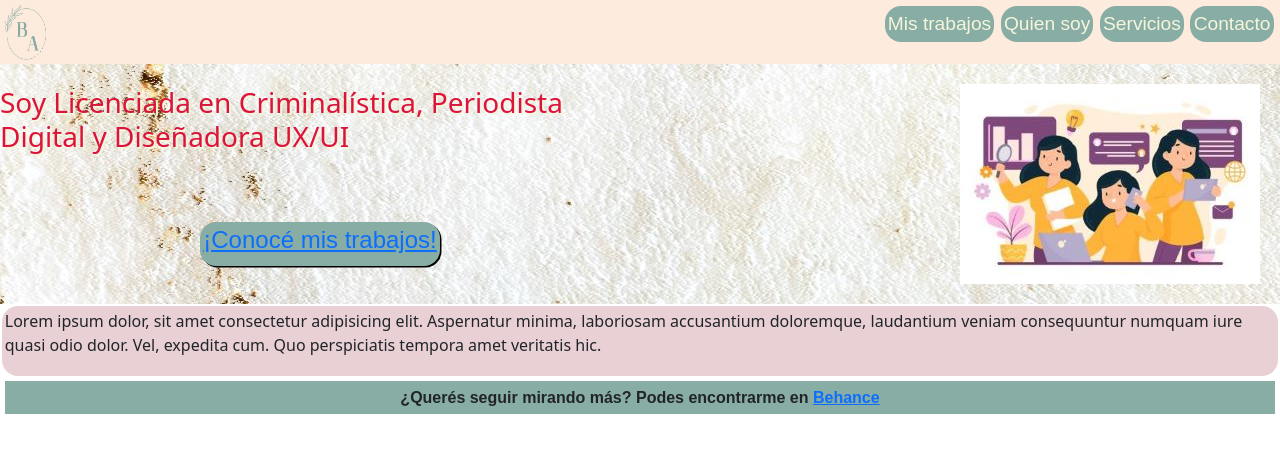
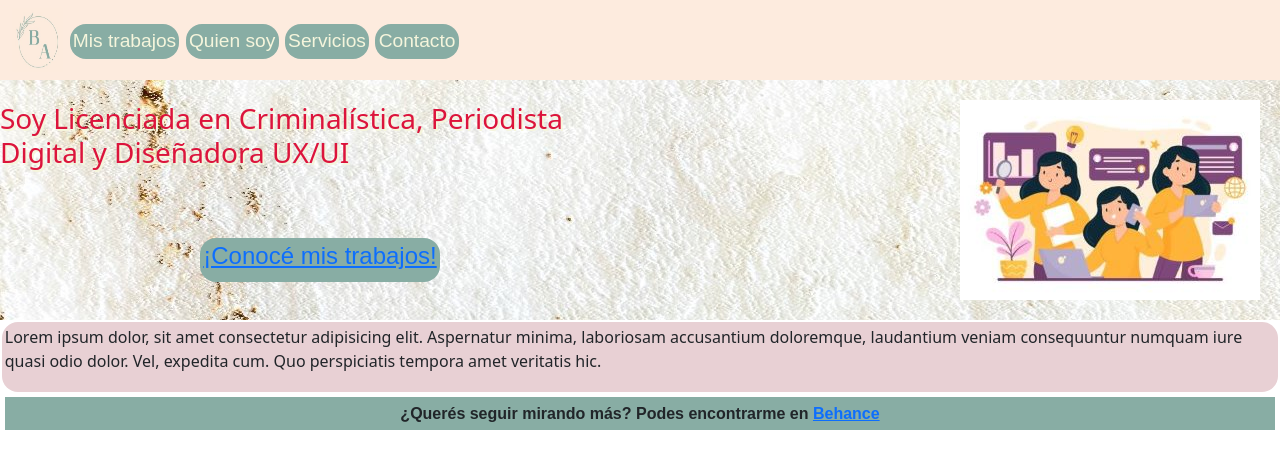
Before and after one commit to mbelenalvarez/mbelenalvarez, a plain HTML site: page index.html in a window 1280 px wide. Drawn offline with nearby package versions, Linux system fonts and the light colour scheme.

Commit message:
solucionando boot

```diff
--- a/css/main.css
+++ b/css/main.css
@@ -11,7 +11,6 @@
     font-family: Arial, Helvetica, sans-serif;
     font-weight: bold;
     display: flex;
-    justify-content: space-between;
 }
 
 header img{
@@ -78,8 +77,8 @@ nav ul li:hover {
     border-radius: 1rem;
     padding: 0.2rem;
     margin: 0.2rem;
-    box-shadow: 1.5px 1.5px black;
     grid-area: menuBoton;
+    text-align: center;
 }
 
 .imagenMujer {
--- a/index.html
+++ b/index.html
@@ -14,17 +14,31 @@
 </head>
 
 <body>
-    <!-- menu -->
     <header class="header">
-        <img src="multimedia/logo.jpg" alt="logo">
-            <nav class="menu">
-                <ul>
-                    <li> <a class="colorTexto" aria-current="page" href= "./paginas/misTrabajos.html"> Mis trabajos </a> </li>
-                    <li> <a class="colorTexto aria-current="page" href="./paginas/quienSoy.html"> Quien soy </a> </li>
-                    <li> <a class="colorTexto" aria-current="page" href="./paginas/servicios.html"> Servicios </a> </li>
-                    <li> <a class="colorTexto" aria-current="page" href="./paginas/contacto.html"> Contacto </a> </li>
+        <nav class="navbar navbar-expand-lg justify-content-end">
+            <div class="container-fluid">
+              <img src="multimedia/logo.jpg" alt="logo">
+              <button class="navbar-toggler" type="button" data-bs-toggle="collapse" data-bs-target="#navbarSupportedContent" aria-controls="navbarSupportedContent" aria-expanded="false" aria-label="Toggle navigation">
+                <span class="navbar-toggler-icon"></span>
+              </button>
+              <div class="collapse navbar-collapse  justify-content-end" id="navbarSupportedContent">
+                <ul class="navbar-nav">
+                  <li>
+                    <a class="colorTexto" aria-current="page" href="./paginas/misTrabajos.html"> Mis trabajos </a>
+                  </li>
+                  <li>
+                    <a class="colorTexto" href="./paginas/quienSoy.html"> Quien soy </a>
+                  </li>
+                  <li>
+                    <a class="colorTexto" href="./paginas/servicios.html"> Servicios </a>
+                  </li>
+                  <li>
+                    <a class="colorTexto" href="./paginas/contacto.html"> Contacto </a>
+                  </li>
                     </ul>
-            </nav>
+              </div>
+            </div>
+          </nav>
     </header>
 
 
```
